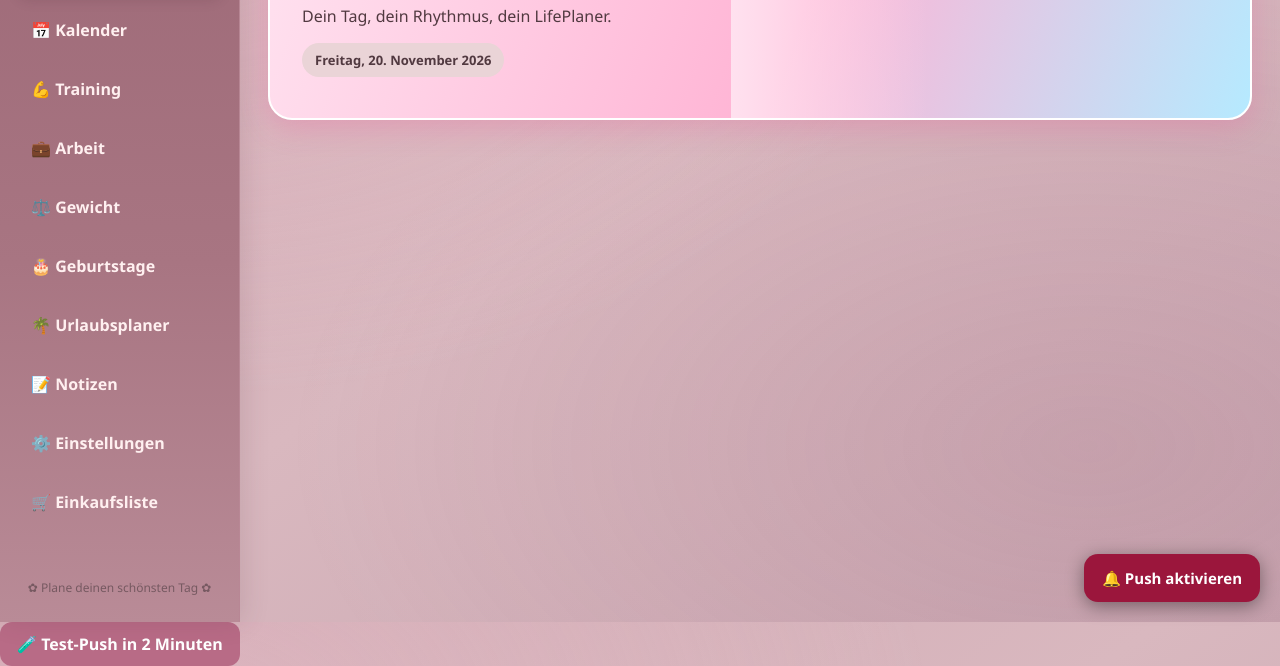
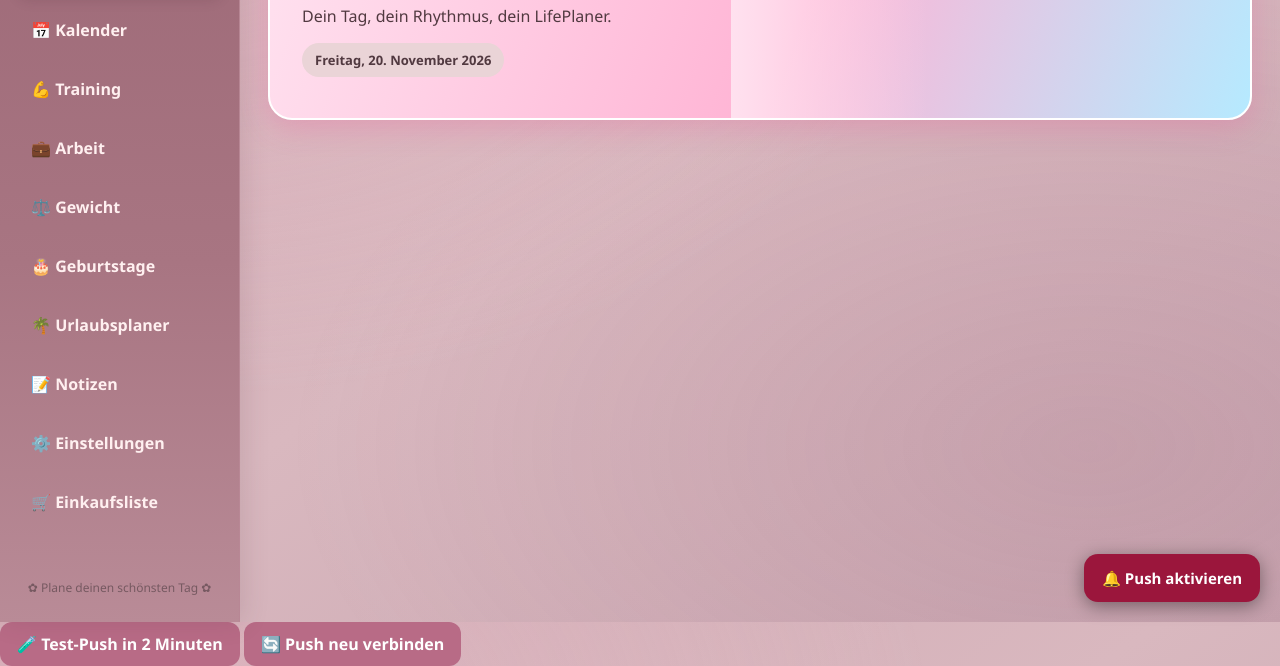
Before and after one commit to manueldulner-beep/LifePlaner, a plain HTML site: page index.html in a window 1280 px wide. Shown: the part 178-844 px from the top of the page. Drawn offline with Linux system fonts and the light colour scheme.

Commit message:
Add button to reconnect push notifications

```diff
--- a/index.html
+++ b/index.html
@@ -407,6 +407,7 @@
   🔔 Push aktivieren
   <button onclick="lifePlanerTestPush().catch(e => alert('Test-Push Fehler: ' + e.message))">🧪 Test-Push in 2 Minuten</button>
 </button>
+  <button onclick="lifePlanerPushNeuVerbinden().catch(e => alert('Neu verbinden fehlgeschlagen: ' + e.message))">🔄 Push neu verbinden</button>
 </body>
 
 </html>
```
